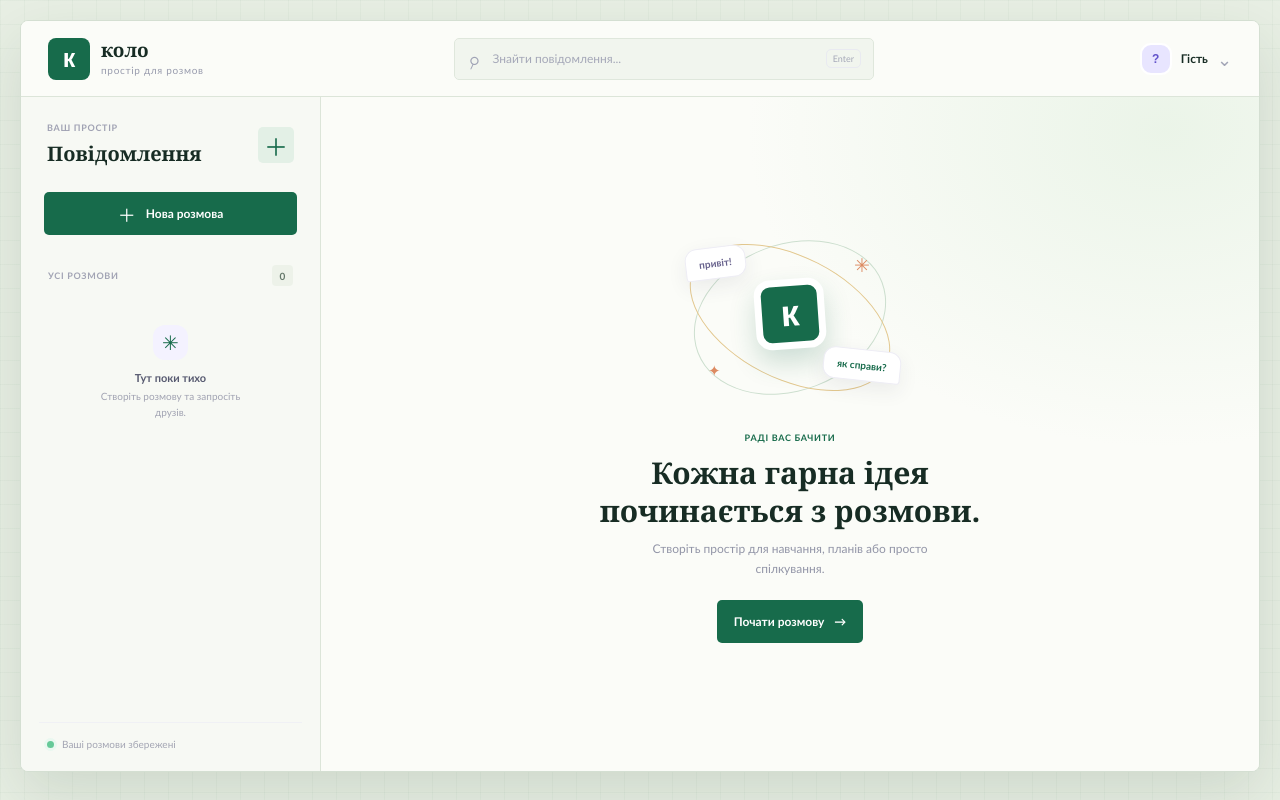
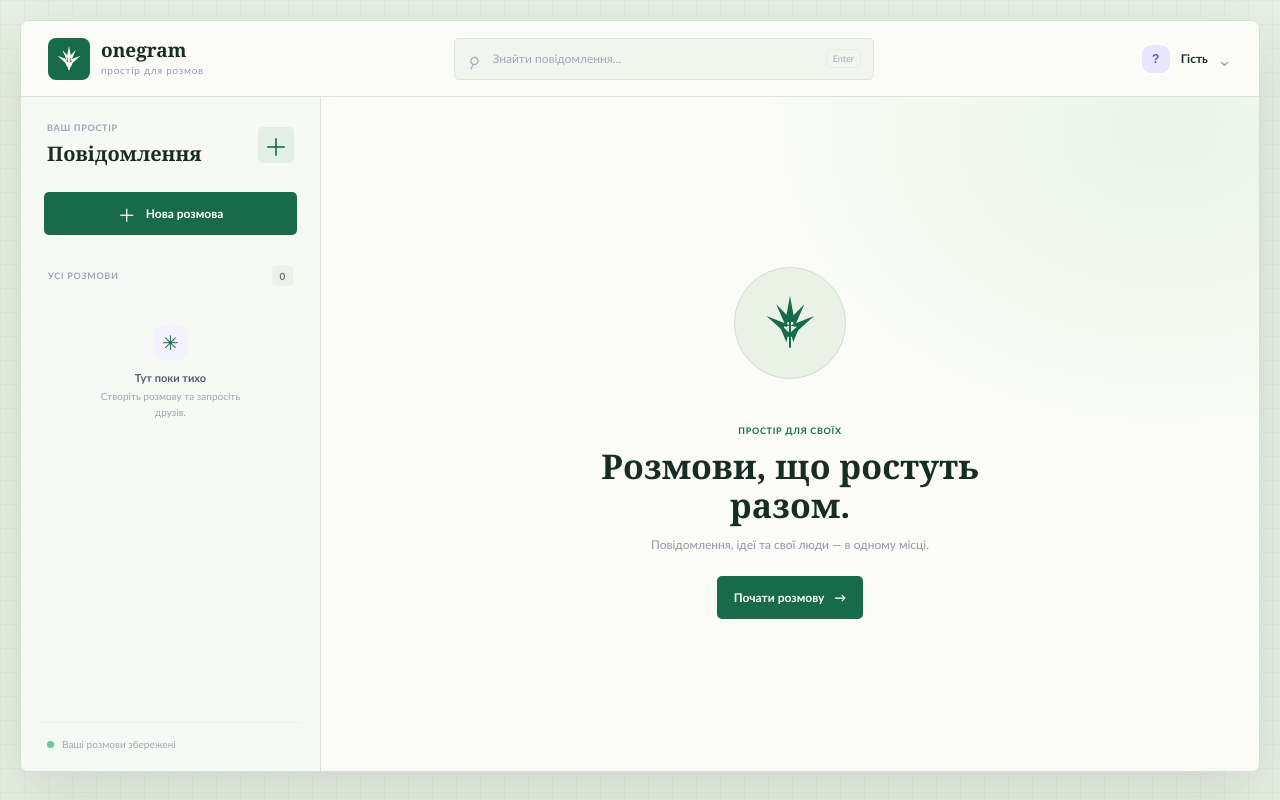
Before and after one commit to RamiresNO/Messenger2.0, a website: page public/index.html in a window 1280 px wide. Drawn offline with Linux system fonts and the light colour scheme; no server answers.

Commit message:
Rebrand messenger as onegram

```diff
--- a/public/index.html
+++ b/public/index.html
@@ -3,19 +3,19 @@
   <head>
     <meta charset="utf-8">
     <meta name="viewport" content="width=device-width, initial-scale=1">
-    <meta name="theme-color" content="#f7f8fc">
-    <meta name="description" content="Затишний простір для розмов і спільного навчання.">
-    <title>Коло — простір для розмов</title>
+    <meta name="theme-color" content="#176b4b">
+    <meta name="description" content="onegram — простір для розмов і своїх людей.">
+    <title>onegram — простір для розмов</title>
     <link rel="stylesheet" href="/styles.css">
     <script src="/app.js" defer></script>
   </head>
   <body>
     <div class="app-shell">
       <header class="topbar">
-        <a class="brand" href="/" aria-label="Коло — на головну">
-          <span class="brand-mark" aria-hidden="true">к</span>
+        <a class="brand" href="/" aria-label="onegram — на головну">
+          <span class="brand-mark" aria-hidden="true"><span class="leaf-logo"><span></span><span></span><span></span><span></span><span></span><span></span><span></span></span></span>
           <span class="brand-copy">
-            <strong>коло</strong>
+            <strong>onegram</strong>
             <span>простір для розмов</span>
           </span>
         </a>
@@ -64,17 +64,11 @@
         <section class="chat-panel" id="chat-panel" aria-live="polite">
           <div class="welcome-state" id="welcome-state">
             <div class="welcome-art" aria-hidden="true">
-              <span class="art-orbit orbit-one"></span>
-              <span class="art-orbit orbit-two"></span>
-              <span class="art-spark spark-one">✳</span>
-              <span class="art-spark spark-two">✦</span>
-              <span class="art-bubble bubble-one">привіт!</span>
-              <span class="art-bubble bubble-two">як справи?</span>
-              <span class="art-center">к</span>
+              <span class="hero-leaf-mark"><span class="leaf-logo"><span></span><span></span><span></span><span></span><span></span><span></span><span></span></span></span>
             </div>
-            <p class="eyebrow">РАДІ ВАС БАЧИТИ</p>
-            <h2>Кожна гарна ідея<br>починається з розмови.</h2>
-            <p class="welcome-copy">Створіть простір для навчання, планів або просто спілкування.</p>
+            <p class="eyebrow">ПРОСТІР ДЛЯ СВОЇХ</p>
+            <h2>Розмови, що ростуть разом.</h2>
+            <p class="welcome-copy">Повідомлення, ідеї та свої люди — в одному місці.</p>
             <button class="primary-button welcome-create" id="welcome-create" type="button">
               Почати розмову <span aria-hidden="true">→</span>
             </button>
@@ -109,7 +103,7 @@
 
     <dialog class="app-dialog" id="account-dialog" aria-labelledby="account-title">
       <div class="dialog-top">
-        <span class="dialog-mark" aria-hidden="true">к</span>
+        <span class="dialog-mark" aria-hidden="true"><span class="leaf-logo"><span></span><span></span><span></span><span></span><span></span><span></span><span></span></span></span>
         <button class="dialog-close" type="button" data-close-dialog aria-label="Закрити">×</button>
       </div>
       <p class="eyebrow">ВАШ ПРОФІЛЬ</p>
@@ -136,7 +130,7 @@
 
     <dialog class="app-dialog" id="conversation-dialog" aria-labelledby="conversation-title">
       <div class="dialog-top">
-        <span class="dialog-mark" aria-hidden="true">✳</span>
+        <span class="dialog-mark" aria-hidden="true"><span class="leaf-logo"><span></span><span></span><span></span><span></span><span></span><span></span><span></span></span></span>
         <button class="dialog-close" type="button" data-close-dialog aria-label="Закрити">×</button>
       </div>
       <p class="eyebrow">НОВИЙ ПРОСТІР</p>
--- a/public/styles.css
+++ b/public/styles.css
@@ -1448,7 +1448,7 @@ select:focus-visible {
   }
 }
 
-/* Kolo's new night-garden palette and editorial interface. */
+/* onegram's night-garden palette and editorial interface. */
 :root {
   font-family: "Trebuchet MS", "Segoe UI", sans-serif;
   color: #172c24;
@@ -1674,6 +1674,140 @@ body {
   background: #173c2c;
 }
 
+.brand-mark,
+.dialog-mark {
+  display: grid;
+  flex: none;
+  place-items: center;
+  color: #f8f8ed;
+}
+
+.brand-mark {
+  width: 42px;
+  height: 42px;
+}
+
+.dialog-mark {
+  width: 37px;
+  height: 37px;
+}
+
+.leaf-logo {
+  position: relative;
+  display: block;
+  width: 22px;
+  height: 25px;
+  color: currentColor;
+}
+
+.leaf-logo::after {
+  position: absolute;
+  top: 32%;
+  left: calc(50% - 0.75px);
+  width: 1.5px;
+  height: 65%;
+  border-radius: 2px;
+  background: currentColor;
+  content: "";
+}
+
+.leaf-logo > span {
+  position: absolute;
+  z-index: 1;
+  width: 23%;
+  height: 47%;
+  background: currentColor;
+  clip-path: polygon(50% 0, 94% 100%, 50% 80%, 6% 100%);
+}
+
+.leaf-logo > span:nth-child(1) {
+  top: 0;
+  left: 38.5%;
+}
+
+.leaf-logo > span:nth-child(2) {
+  top: 12%;
+  left: 23%;
+  transform: rotate(-34deg);
+}
+
+.leaf-logo > span:nth-child(3) {
+  top: 12%;
+  left: 54%;
+  transform: rotate(34deg);
+}
+
+.leaf-logo > span:nth-child(4) {
+  top: 27%;
+  left: 10%;
+  transform: rotate(-58deg);
+}
+
+.leaf-logo > span:nth-child(5) {
+  top: 27%;
+  left: 67%;
+  transform: rotate(58deg);
+}
+
+.leaf-logo > span:nth-child(6) {
+  top: 47%;
+  left: 27%;
+  height: 38%;
+  transform: rotate(-35deg);
+}
+
+.leaf-logo > span:nth-child(7) {
+  top: 47%;
+  left: 50%;
+  height: 38%;
+  transform: rotate(35deg);
+}
+
+.welcome-art {
+  display: grid;
+  width: 148px;
+  height: 148px;
+  place-items: center;
+  margin-bottom: 28px;
+}
+
+.hero-leaf-mark {
+  display: grid;
+  width: 112px;
+  height: 112px;
+  place-items: center;
+  border: 1px solid #cddfcf;
+  border-radius: 50%;
+  background: #e9f2e4;
+  color: #176b4b;
+}
+
+.hero-leaf-mark .leaf-logo {
+  width: 46px;
+  height: 54px;
+}
+
+.welcome-state h2 {
+  max-width: 440px;
+  font-size: 34px;
+  line-height: 1.16;
+}
+
+.welcome-copy {
+  max-width: 300px;
+}
+
+@media (max-width: 560px) {
+  .welcome-art {
+    margin-bottom: 18px;
+  }
+
+  .welcome-state h2 {
+    max-width: 320px;
+    font-size: 26px;
+  }
+}
+
 @media (max-width: 800px) {
   body {
     padding: 12px;
```
Also changed, not shown: tests/server.test.cjs (+1 -1 lines), README.md, 2 other files.
